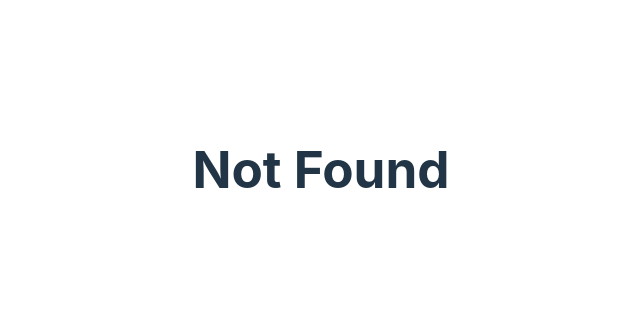
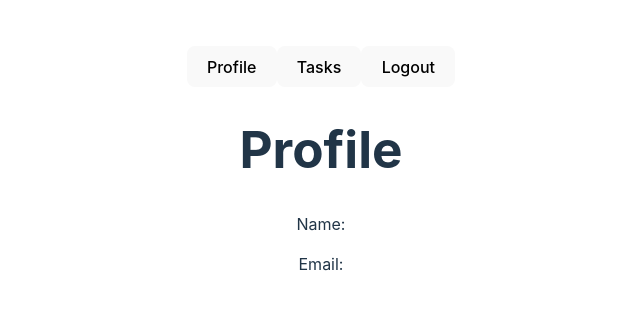
Before and after one commit to TimotheeRoy/rncp, a React (Vite) app in the folder front/: page /profile in a window 1280 px wide. Shown: the part 231-540 px from the top of the page, without its empty margins (319-959 px from the left). Built offline with nearby package versions, Linux system fonts and the light colour scheme; no server answers; sample sign-in values are in the browser's storage.

Commit message:
front - add header and profile

```diff
--- a/front/src/App.jsx
+++ b/front/src/App.jsx
@@ -7,10 +7,13 @@ import NotFound from "./components/notFound";
 import TaskDetails from "./components/taskDetails";
 
 import "./App.css";
+import Header from "./components/header";
+import Profile from "./components/profile";
 
 function App() {
     return (
         <Router>
+            <Header />
             <Routes>
                 <Route path="/login" element={<Login />} />
                 {/* Protected routes */}
@@ -31,6 +34,14 @@ function App() {
                     }
                 />
                 <Route
+                    path="/profile"
+                    element={
+                        <ProtectedRoute>
+                            <Profile />
+                        </ProtectedRoute>
+                    }
+                />
+                <Route
                     path="*"
                     element={
                         <ProtectedRoute>
--- /dev/null
+++ b/front/src/components/header.jsx
@@ -0,0 +1,27 @@
+import { useNavigate } from "react-router-dom";
+
+function Header() {
+    const navigate = useNavigate();
+    const token = localStorage.getItem("token");
+
+    const handleLogout = () => {
+        localStorage.removeItem("token");
+        navigate("/login");
+    };
+
+    if (!token) {
+        return null;
+    }
+
+    return (
+        <header>
+            <nav>
+                <button onClick={() => navigate("/profile")}>Profile</button>
+                <button onClick={() => navigate("/tasks")}>Tasks</button>
+                <button onClick={handleLogout}>Logout</button>
+            </nav>
+        </header>
+    );
+}
+
+export default Header;
--- a/front/src/components/login.jsx
+++ b/front/src/components/login.jsx
@@ -23,6 +23,8 @@ function Login() {
             });
             const data = await response.json();
             localStorage.setItem("token", data.access);
+            localStorage.setItem("refresh", data.refresh);
+            localStorage.setItem("user_id", data.user_id);
             navigate("/tasks");
         } catch (error) {
             console.error("Error during login", error);
--- /dev/null
+++ b/front/src/components/profile.jsx
@@ -0,0 +1,60 @@
+import { useState, useEffect } from "react";
+import { useParams } from "react-router-dom";
+
+// [{ id: 1,
+// email: "nLxqG@example.com",
+// first_name: "John",
+// last_name: "Doe",
+// is_active: true,
+// is_staff: false}]
+
+function Profile() {
+    const url = "http://localhost:8000/api/";
+    const token = localStorage.getItem("token");
+    const [profile, setProfile] = useState([]);
+    const [loading, setLoading] = useState(true);
+    const user_id = localStorage.getItem("user_id");
+
+    useEffect(() => {
+        fetchProfile();
+    }, []);
+
+    const fetchProfile = async () => {
+        try {
+            const response = await fetch(url + `users/${user_id}/`, {
+                headers: {
+                    Authorization: `Bearer ${token}`,
+                    "Content-Type": "application/json",
+                },
+            });
+            if (response.ok) {
+                const data = await response.json();
+                setProfile(data);
+            } else {
+                console.error("Error fetching profile:", response.statusText);
+            }
+        } catch (error) {
+            console.error("Error fetching profile:", error);
+        } finally {
+            setLoading(false);
+        }
+    };
+
+    return (
+        <div>
+            {loading ? (
+                <p>Loading profile...</p>
+            ) : (
+                <div>
+                    <h1>Profile</h1>
+                    <p>
+                        Name: {profile.first_name} {profile.last_name}
+                    </p>
+                    <p>Email: {profile.email}</p>
+                </div>
+            )}
+        </div>
+    );
+}
+
+export default Profile;
--- a/front/src/components/taskDetails.jsx
+++ b/front/src/components/taskDetails.jsx
@@ -1,5 +1,5 @@
 import { useState, useEffect } from "react";
-import { useNavigate, useParams } from "react-router-dom";
+import { useParams } from "react-router-dom";
 
 // [{ id: 1,
 // title: "Task 1",
@@ -11,9 +11,9 @@ import { useNavigate, useParams } from "react-router-dom";
 
 function TaskDetails() {
     const url = "http://localhost:8000/api/";
+    const token = localStorage.getItem("token");
     const [taskDetails, setTaskDetails] = useState([]);
     const [loading, setLoading] = useState(true);
-    const token = localStorage.getItem("token");
     const { id } = useParams();
 
     useEffect(() => {
```
